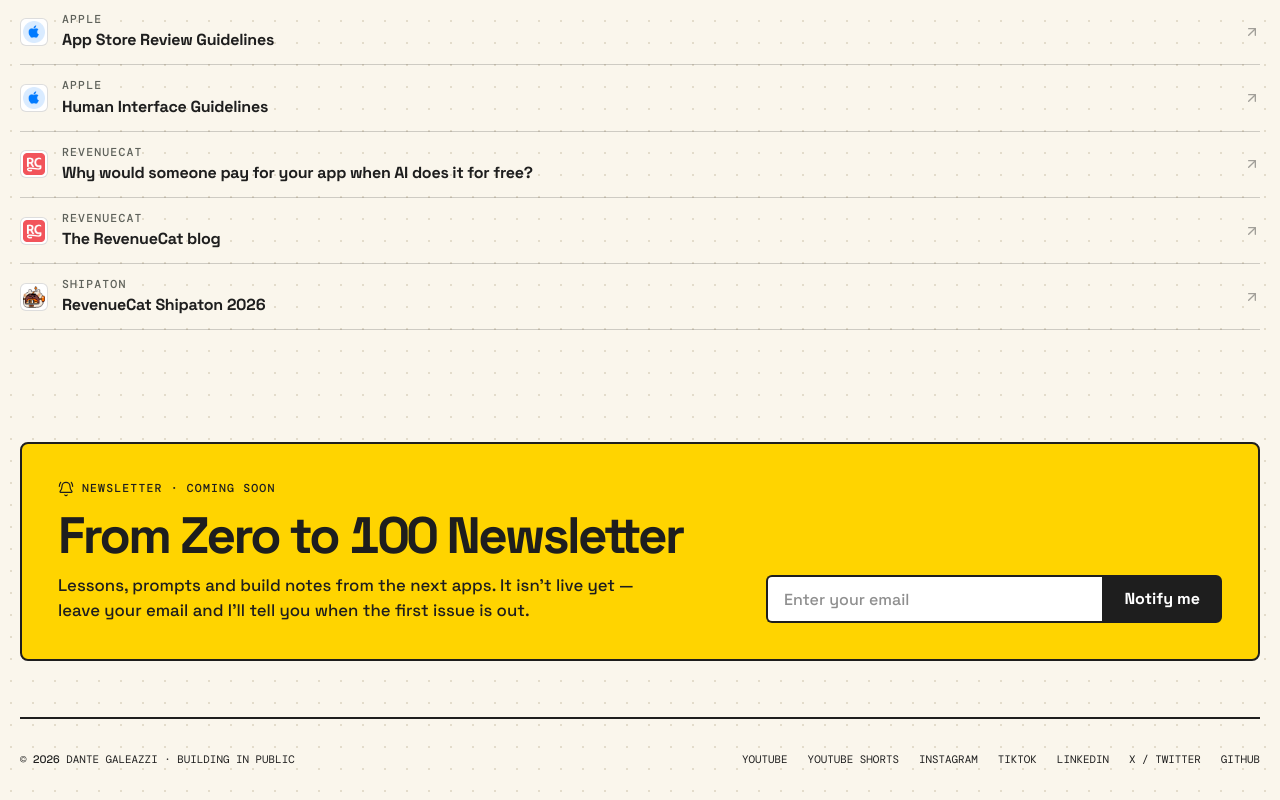
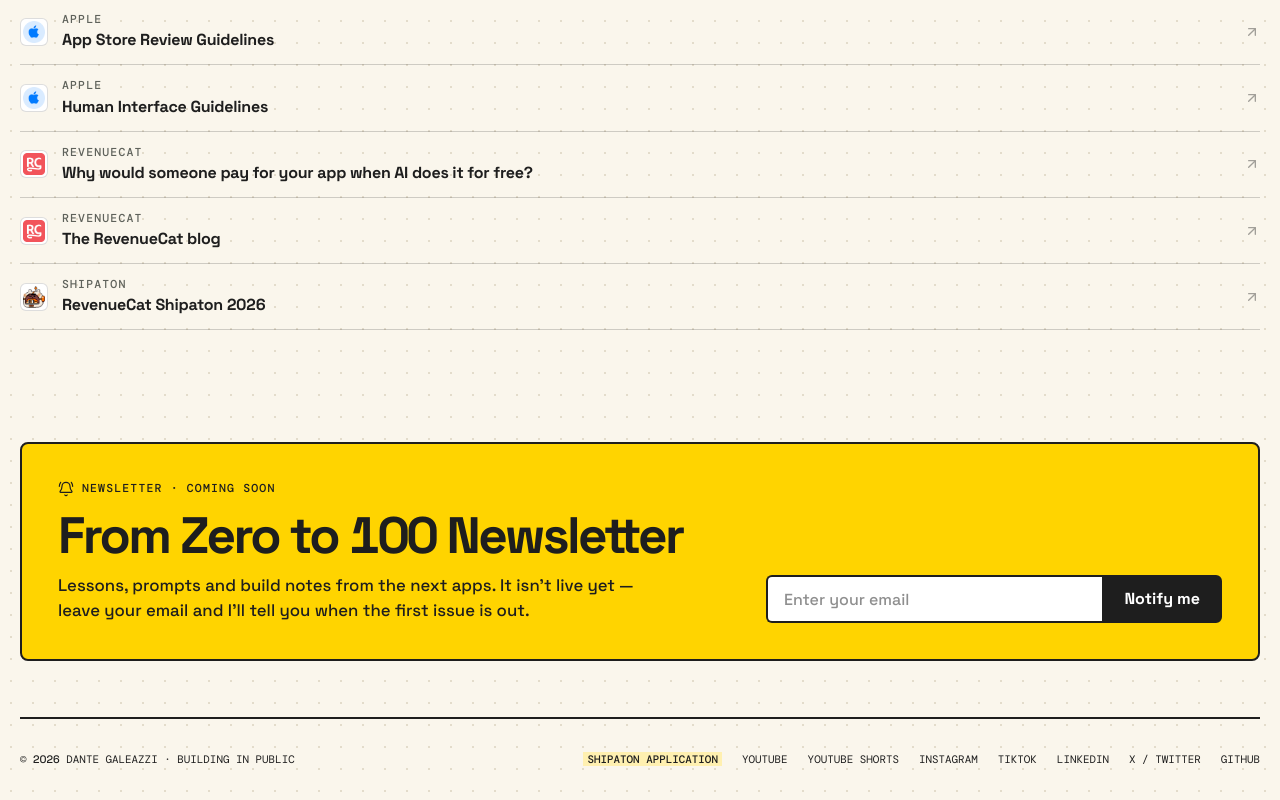
Before and after one commit to dantegaleazzi/dantegaleazzi.com, a React (Vite) app: page / in a window 1280 px wide. Shown: the part 5270-6070 px from the top of the page. Built offline with nearby package versions, Linux system fonts and the light colour scheme.

Commit message:
Link the Shipaton application page from the footer

```diff
--- a/src/App.tsx
+++ b/src/App.tsx
@@ -75,6 +75,10 @@
           © <span className="font-sans">{new Date().getFullYear()}</span> Dante Galeazzi · Building in public
         </p>
         <div className="flex flex-wrap gap-5">
+          {/* Always reachable: judges who leave the story page can find it again from any page. */}
+          <a className="nav-link font-bold" href="/shipaton-application">
+            <span className="bg-butter px-1">Shipaton application</span>
+          </a>
           {footerLinks.map(({ label, href }) => (
             <a key={href} className="nav-link" href={href} target="_blank" rel="noreferrer">
               {label}
```
